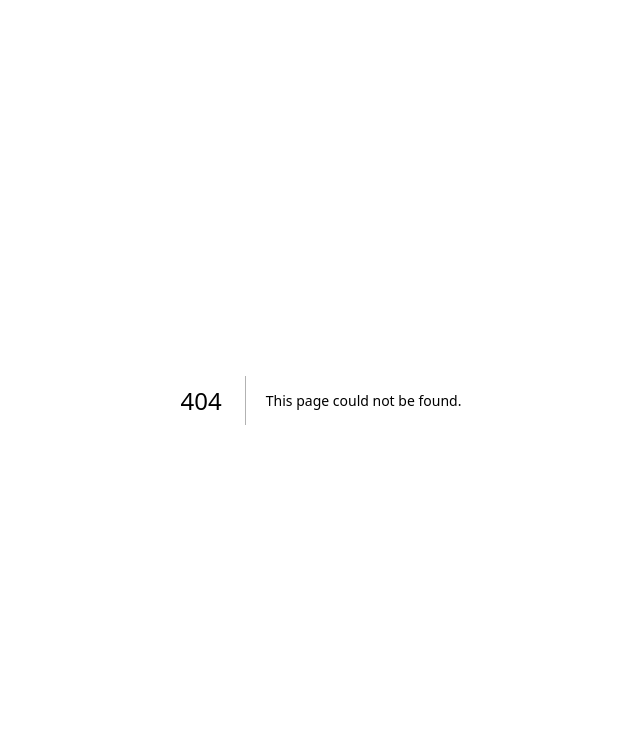
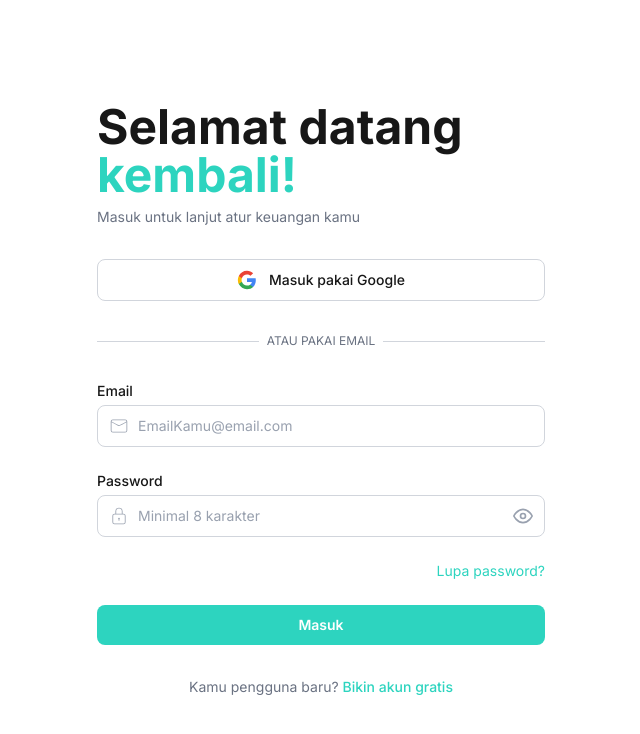
Before and after one commit to ilhamhilmi/Pandu, a Next.js app: page /login in a window 1280 px wide. Before the commit this address had no page. Shown: the top 734 px of the page, without its empty margins (319-959 px from the left). Built offline with nearby package versions, Linux system fonts and the light colour scheme.

Commit message:
feat: register init supabase auth

```diff
--- /dev/null
+++ b/app/(auth)/login/page.tsx
@@ -0,0 +1,146 @@
+"use client";
+
+import { useState } from "react";
+import { FiEye, FiEyeOff } from "react-icons/fi";
+import { CiMail, CiLock } from "react-icons/ci";
+import Link from "next/link";
+
+export default function Login() {
+  const [showPassword, setShowPassword] = useState(false);
+
+  return (
+    <main className="flex min-h-screen items-center justify-center bg-background px-4">
+      <div className="w-full max-w-md space-y-8">
+        {/* Header */}
+        <div className="text-start">
+          <h1 className="font-inter text-4xl xl:text-5xl font-bold text-foreground">
+            Selamat datang <span className="font-inter text-primary">kembali!</span>
+          </h1>
+          <p className="mt-2 text-sm text-gray-500 font-inter">
+            Masuk untuk lanjut atur keuangan kamu
+          </p>
+        </div>
+
+        <button
+          type="button"
+          className="font-inter flex w-full items-center justify-center gap-3 rounded-lg border border-gray-300 bg-background px-4 py-2.5 text-sm font-medium text-foreground transition-colors hover:bg-gray-50"
+        >
+          <svg className="h-5 w-5" viewBox="0 0 24 24">
+            <path
+              d="M22.56 12.25c0-.78-.07-1.53-.2-2.25H12v4.26h5.92a5.06 5.06 0 0 1-2.2 3.32v2.77h3.57c2.08-1.92 3.28-4.74 3.28-8.1z"
+              fill="#4285F4"
+            />
+            <path
+              d="M12 23c2.97 0 5.46-.98 7.28-2.66l-3.57-2.77c-.98.66-2.23 1.06-3.71 1.06-2.86 0-5.29-1.93-6.16-4.53H2.18v2.84C3.99 20.53 7.7 23 12 23z"
+              fill="#34A853"
+            />
+            <path
+              d="M5.84 14.09c-.22-.66-.35-1.36-.35-2.09s.13-1.43.35-2.09V7.07H2.18C1.43 8.55 1 10.22 1 12s.43 3.45 1.18 4.93l2.85-2.22.81-.62z"
+              fill="#FBBC05"
+            />
+            <path
+              d="M12 5.38c1.62 0 3.06.56 4.21 1.64l3.15-3.15C17.45 2.09 14.97 1 12 1 7.7 1 3.99 3.47 2.18 7.07l3.66 2.84c.87-2.6 3.3-4.53 6.16-4.53z"
+              fill="#EA4335"
+            />
+          </svg>
+          Masuk pakai Google
+        </button>
+
+        {/* Divider */}
+        <div className="relative">
+          <div className="absolute inset-0 flex items-center">
+            <span className="w-full border-t border-gray-300" />
+          </div>
+          <div className="relative flex justify-center text-xs uppercase">
+            <span className="bg-background px-2 text-gray-500 font-inter">Atau pakai email</span>
+          </div>
+        </div>
+
+        {/* Login Form */}
+        <form className="space-y-6">
+          {/* Email Input */}
+          <div>
+            <label
+              htmlFor="email"
+              className="font-inter block text-sm font-medium text-foreground"
+            >
+              Email
+            </label>
+            <div className="relative mt-1">
+              <span className="absolute inset-y-0 left-0 flex items-center pl-3 text-gray-400">
+                <CiMail className="h-5 w-5" />
+              </span>
+              <input
+                id="email"
+                type="email"
+                placeholder="EmailKamu@email.com"
+                className="block w-full rounded-lg border border-gray-300 bg-background pl-10 pr-4 py-2.5 font-inter text-sm text-foreground placeholder-gray-400 outline-none transition-colors focus:border-primary focus:ring-1 focus:ring-primary"
+              />
+            </div>
+          </div>
+
+          {/* Password Input */}
+          <div>
+            <label
+              htmlFor="password"
+              className="font-inter block text-sm font-medium text-foreground"
+            >
+              Password
+            </label>
+            <div className="relative mt-1">
+              <span className="absolute inset-y-0 left-0 flex items-center pl-3 text-gray-400">
+                <CiLock className="h-5 w-5" />
+              </span>
+              <input
+                id="password"
+                type={showPassword ? "text" : "password"}
+                placeholder="Minimal 8 karakter"
+                className="block w-full rounded-lg border border-gray-300 bg-background pl-10 pr-11 py-2.5 font-inter text-sm text-foreground placeholder-gray-400 outline-none transition-colors focus:border-primary focus:ring-1 focus:ring-primary"
+              />
+              <button
+                type="button"
+                onClick={() => setShowPassword(!showPassword)}
+                className="absolute inset-y-0 right-0 flex items-center pr-3 text-gray-400 hover:text-gray-600"
+              >
+                {showPassword ? (
+                  <FiEyeOff className="h-5 w-5" />
+                ) : (
+                  <FiEye className="h-5 w-5" />
+                )}
+              </button>
+            </div>
+          </div>
+
+          {/* Forgot Password */}
+          <div className="flex justify-end">
+            <button
+              type="button"
+              className="font-inter text-sm text-primary transition-colors hover:text-primary-hover"
+            >
+              Lupa password?
+            </button>
+          </div>
+
+          {/* Sign In Button */}
+          <button
+            type="submit"
+            className="font-inter w-full rounded-lg bg-primary px-4 py-2.5 text-sm font-semibold text-primary-foreground transition-colors hover:bg-primary-hover"
+          >
+            Masuk
+          </button>
+        </form>
+
+        {/* Register Link */}
+        <p className="text-center font-inter text-sm text-gray-500">
+          Kamu pengguna baru?{" "}
+          <Link
+            href="/register"
+            className="font-medium text-primary transition-colors hover:text-primary-hover"
+          >
+            Bikin akun gratis
+          </Link>
+        </p>
+      </div>
+    </main>
+  );
+}
--- a/app/auth/login/page.tsx
+++ b/app/(auth)/register/page.tsx
@@ -3,20 +3,46 @@
 import { useState } from "react";
 import { FiEye, FiEyeOff } from "react-icons/fi";
 import { CiMail, CiLock } from "react-icons/ci";
+import Link from "next/link";
+import { supabase } from "@/lib/supabase/client";
 
-export default function LoginPage() {
+
+
+export default function Register() {
   const [showPassword, setShowPassword] = useState(false);
+  const [email, setEmail] = useState("")
+  const [password, setPassword] = useState("")
+
+  async function handleRegister(e: React.FormEvent<HTMLFormElement>) {
+    e.preventDefault()
+
+    if(password.length < 8){
+      alert("Password minimal 8 karakter")
+    }
+
+    const { data, error } = await supabase.auth.signUp({
+      email,
+      password
+    })
+
+    if (error) {
+      alert(error.message)
+      return;
+    }
+
+    console.log(data)
+  }
 
   return (
-    <main className="flex min-h-screen items-center justify-center bg-background px-4">
+    <main className="flex min-h-screen items-center justify-center bg-background px-4 py-12">
       <div className="w-full max-w-md space-y-8">
         {/* Header */}
         <div className="text-start">
-          <h1 className="font-inter text-3xl xl:text-5xl font-bold text-foreground">
-            Selamat datang <span className="font-inter text-primary">kembali!</span>
+          <h1 className="font-inter text-4xl xl:text-5xl font-bold text-foreground">
+            Mulai atur <span className="text-primary">keuangan</span> kamu
           </h1>
           <p className="mt-2 text-sm text-gray-500 font-inter">
-            Masuk untuk lanjut atur keuangan kamu
+            Bikin akun & gunakan layanan gratis untuk membantu mengatur keuangan kamu.
           </p>
         </div>
 
@@ -42,7 +68,7 @@ export default function LoginPage() {
               fill="#EA4335"
             />
           </svg>
-          Sign in with Google
+          Daftar pakai Google
         </button>
 
         {/* Divider */}
@@ -55,8 +81,8 @@ export default function LoginPage() {
           </div>
         </div>
 
-        {/* Login Form */}
-        <form className="space-y-6">
+        {/* Register Form */}
+        <form className="space-y-6" onSubmit={handleRegister}>
           {/* Email Input */}
           <div>
             <label
@@ -70,6 +96,7 @@ export default function LoginPage() {
                 <CiMail className="h-5 w-5" />
               </span>
               <input
+                onChange={(e) => setEmail(e.target.value)}
                 id="email"
                 type="email"
                 placeholder="EmailKamu@email.com"
@@ -91,6 +118,7 @@ export default function LoginPage() {
                 <CiLock className="h-5 w-5" />
               </span>
               <input
+                onChange={(e) => setPassword(e.target.value)}
                 id="password"
                 type={showPassword ? "text" : "password"}
                 placeholder="Minimal 8 karakter"
@@ -110,34 +138,24 @@ export default function LoginPage() {
             </div>
           </div>
 
-          {/* Forgot Password */}
-          <div className="flex justify-end">
-            <button
-              type="button"
-              className="font-inter text-sm text-primary transition-colors hover:text-primary-hover"
-            >
-              Lupa password?
-            </button>
-          </div>
-
-          {/* Sign In Button */}
+          {/* Sign Up Button */}
           <button
             type="submit"
             className="font-inter w-full rounded-lg bg-primary px-4 py-2.5 text-sm font-semibold text-primary-foreground transition-colors hover:bg-primary-hover"
           >
-            Masuk
+            Daftar
           </button>
         </form>
 
-        {/* Register Link */}
+        {/* Login Link */}
         <p className="text-center font-inter text-sm text-gray-500">
-          Kamu pengguna baru?{" "}
-          <a
-            href="/auth/register"
+          Sudah punya akun?{" "}
+          <Link
+            href="/login"
             className="font-medium text-primary transition-colors hover:text-primary-hover"
           >
-            Bikin akun gratis
-          </a>
+            Masuk sekarang
+          </Link>
         </p>
       </div>
     </main>
--- a/app/page.tsx
+++ b/app/page.tsx
@@ -1,8 +1,12 @@
+"use client";
+
+import { useEffect } from "react";
+import { supabase } from "@/lib/supabase/client";
 
 export default function Home() {
   return (
-    <div>
-      1
-    </div>
-  )
+  <div>
+
+  </div>
+)
 }
--- /dev/null
+++ b/lib/supabase/client.ts
@@ -0,0 +1,6 @@
+import { createClient } from "@supabase/supabase-js";
+
+export const supabase = createClient(
+    process.env.NEXT_PUBLIC_SUPABASE_URL!,
+    process.env.NEXT_PUBLIC_SUPABASE_PUBLISHABLE_KEY!,
+)
--- a/package.json
+++ b/package.json
@@ -9,6 +9,8 @@
     "lint": "eslint"
   },
   "dependencies": {
+    "@supabase/ssr": "^0.12.3",
+    "@supabase/supabase-js": "^2.110.8",
     "next": "15.5.7",
     "react": "19.1.0",
     "react-dom": "19.1.0",
```
Also changed, not shown: lib/supabase/server.ts (added), 2 other files (tests, documents, lock files or other folders).
